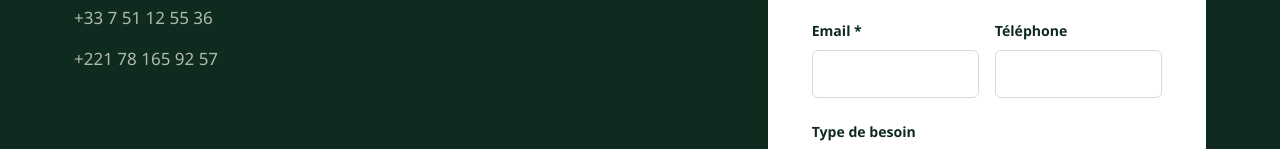
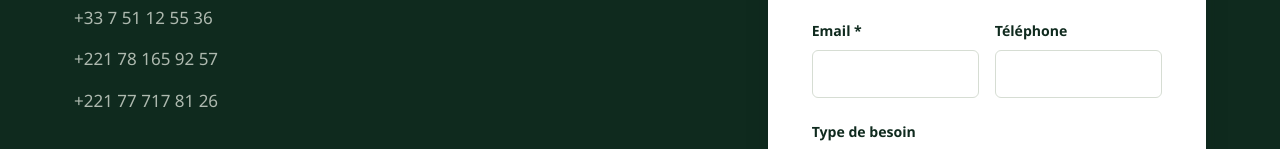
Before and after one commit to amathg/sopixcon, a plain HTML site: page index.html in a window 1280 px wide. Shown: the part 9813-9962 px from the top of the page. Drawn offline with Linux system fonts and the light colour scheme.

Commit message:
Update index.html

```diff
--- a/index.html
+++ b/index.html
@@ -334,6 +334,7 @@
         <li>Email : <a href="mailto:contact@sopixcon.com">contact@sopixcon.com</a></li>
         <li>+33 7 51 12 55 36</li>
         <li>+221 78 165 92 57 </li>
+        <li>+221 77 717 81 26 </li>
       </ul>
     </div>
     <form id="contact-form" class="contact-form" action="https://formspree.io/f/mwvgwnyg" method="POST" novalidate>
```
